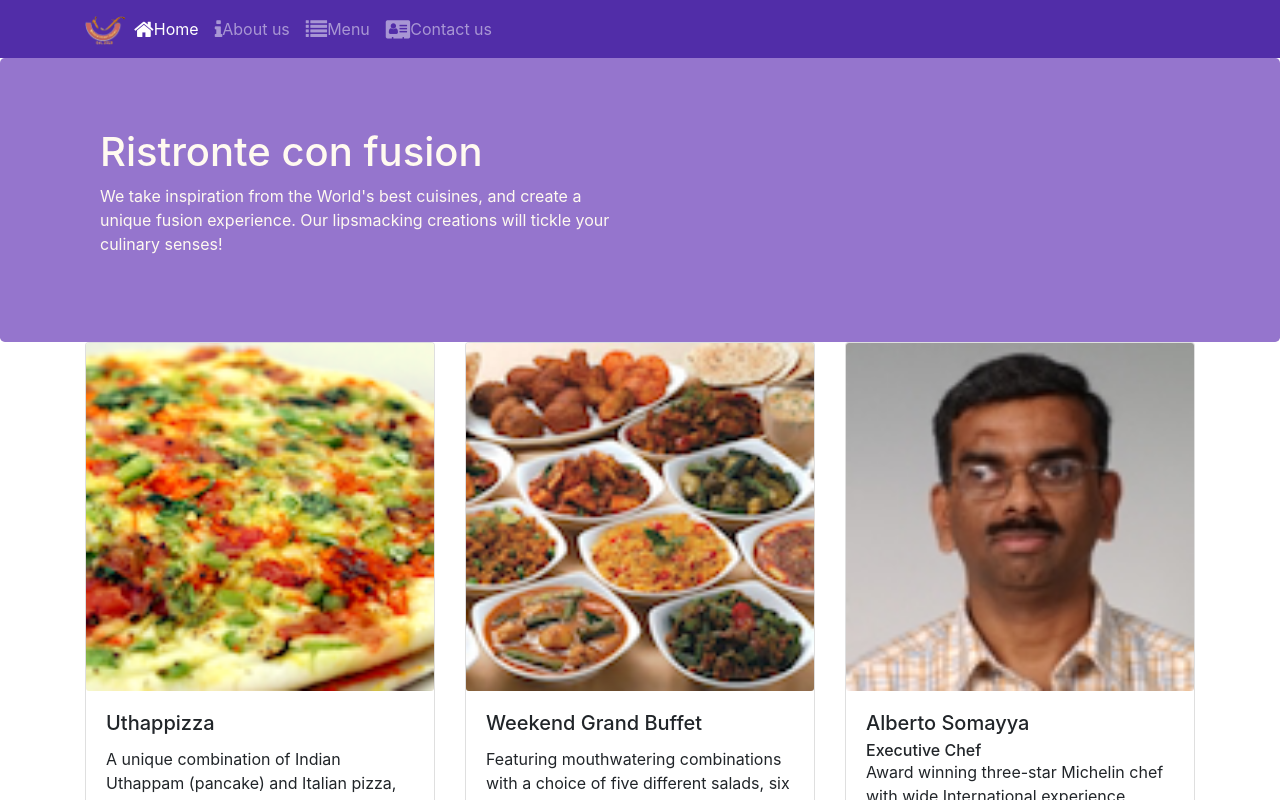
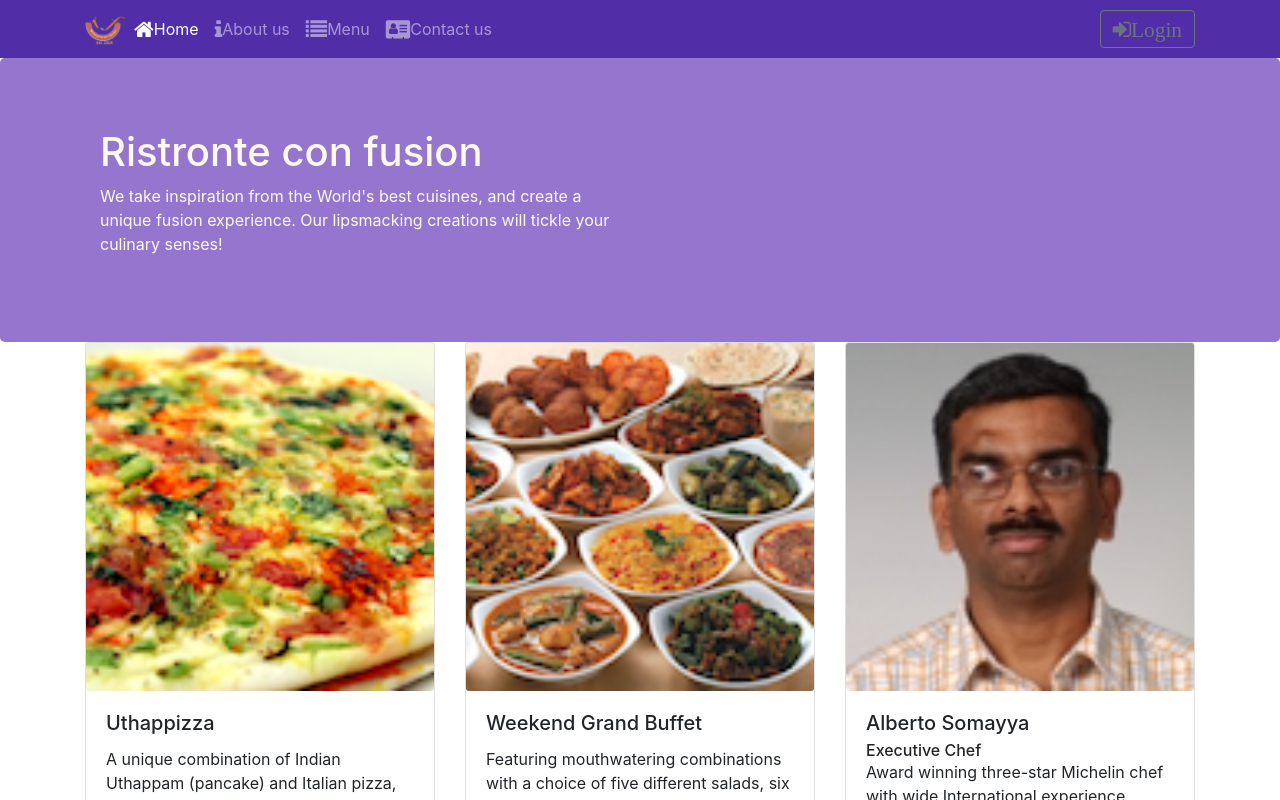
Before and after one commit to SARTHAK-27/Front-end-with-React, a React (Create React App) app: page /home in a window 1280 px wide. Shown: the top 800 px of the page. Built offline with nearby package versions, Linux system fonts and the light colour scheme.

Commit message:
Uncontrolled Forms

```diff
--- a/src/components/HeaderComponent.js
+++ b/src/components/HeaderComponent.js
@@ -1,20 +1,35 @@
 import React, {Component} from 'react';
-import {Navbar, NavbarBrand, Nav, NavbarToggler, Collapse, NavItem, Jumbotron} from 'reactstrap';
+import {Navbar, NavbarBrand, Nav, NavbarToggler, Collapse, NavItem, Jumbotron, Button, Modal, ModalHeader, ModalBody, Form, FormGroup, Label, Input, input} from 'reactstrap';
 import { NavLink } from 'react-router-dom';
 
 class Header extends Component{
     constructor(props) {
         super(props);
         this.state = {
-            isNavOpen: false
+            isNavOpen: false,
+            isModalOpen : false
         };
         this.toggleNav = this.toggleNav.bind(this);
+        this.toggleModal = this.toggleModal.bind(this);
+        this.handlelogin = this.handlelogin.bind(this);
     }
 
     toggleNav(){
         this.setState({
             isNavOpen : !this.state.isNavOpen
         });
+    }
+
+    toggleModal(){
+        this.setState({
+            isModalOpen : !this.state.isModalOpen
+        })
+    }
+
+    handlelogin(event){
+        this.toggleModal();
+        alert("Username: " + this.username.value + " Password: " + this.password.value + " Remember: " + this.remember.cheked);
+        event.preventDefault();
     }
 
     render(){
@@ -49,6 +64,13 @@ class Header extends Component{
                                 </NavLink>
                             </NavItem>
                         </Nav>
+                        <Nav className="ml-auto" navbar>
+                            <NavItem>
+                                <Button outline onClick={this.toggleModal}>
+                                    <span className="fa fa-sign-in fa-lg">Login</span>
+                                </Button>
+                            </NavItem>
+                        </Nav>
                         </Collapse>
                     </div>
                 </Navbar>
@@ -63,6 +85,29 @@ class Header extends Component{
                         </div>
                     </div>
                 </Jumbotron>
+                <Modal isOpen={this.state.isModalOpen} toggle={this.toggleModal}>
+                    <ModalHeader toggle={this.toggleModal}>Login</ModalHeader>
+                    <ModalBody>
+                        <Form onSubmit={this.handlelogin}>
+                            <FormGroup>
+                                <label htmlFor="username">Username</label>
+                                <input type="text" id="username" name="username"  innerRef={(input) => this.username = input}/>
+                            </FormGroup>
+                            <FormGroup>
+                                <label htmlFor="password">Password</label>
+                                <input type="password" id="password" name="password" innerRef={(input) => this.password = input}/>
+                            </FormGroup>
+                            <FormGroup check>
+                                <label check>
+                                    <Input type="checkbox" name="remember" innerRef={(input) => this.remember = input}/>Remember me
+                                </label>
+                            </FormGroup>
+                            <Button type="submit" value="submit" color="primary">
+                                Login
+                            </Button>
+                        </Form>
+                    </ModalBody>
+                </Modal>
             </React.Fragment>
         );
     }
```
